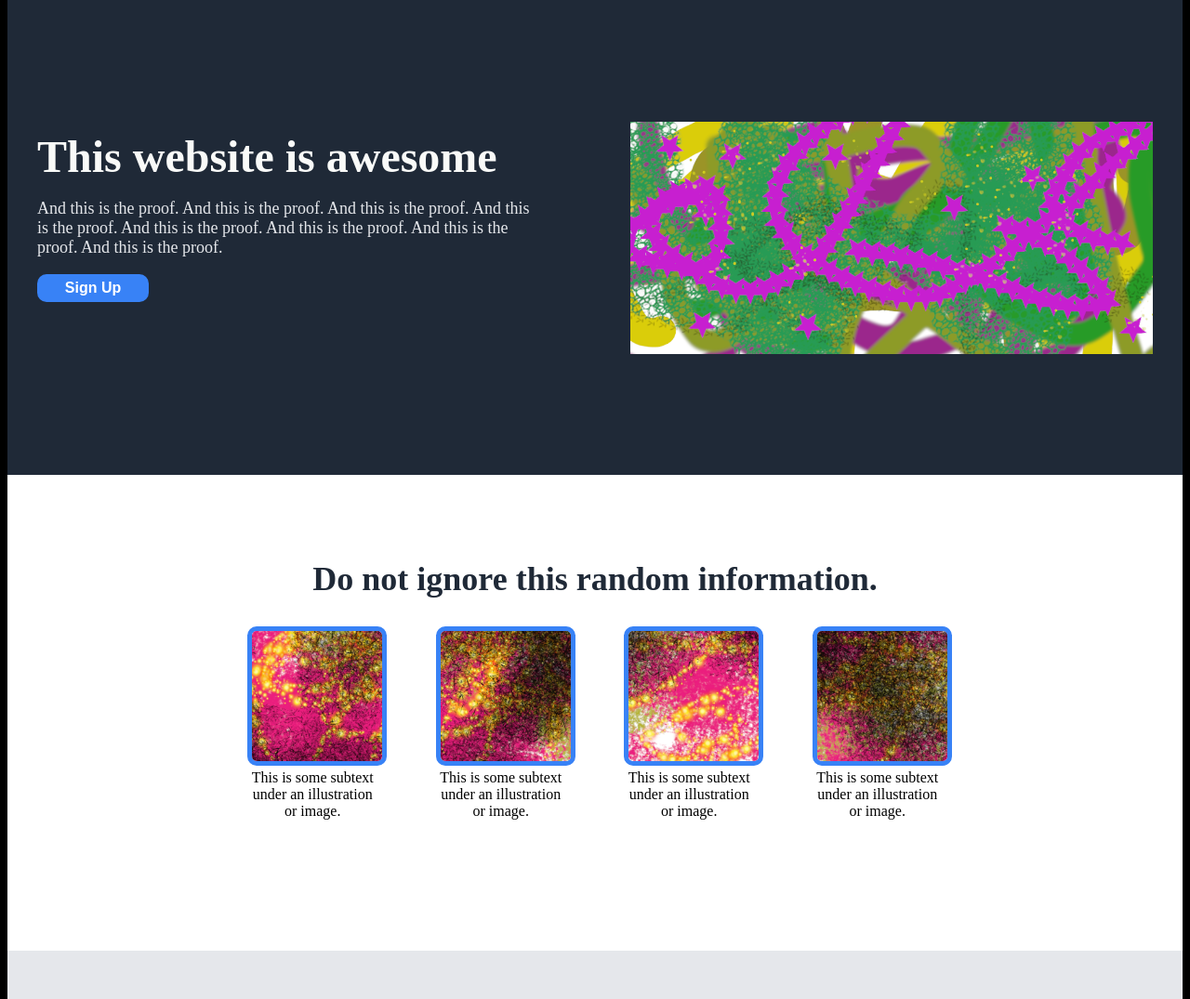
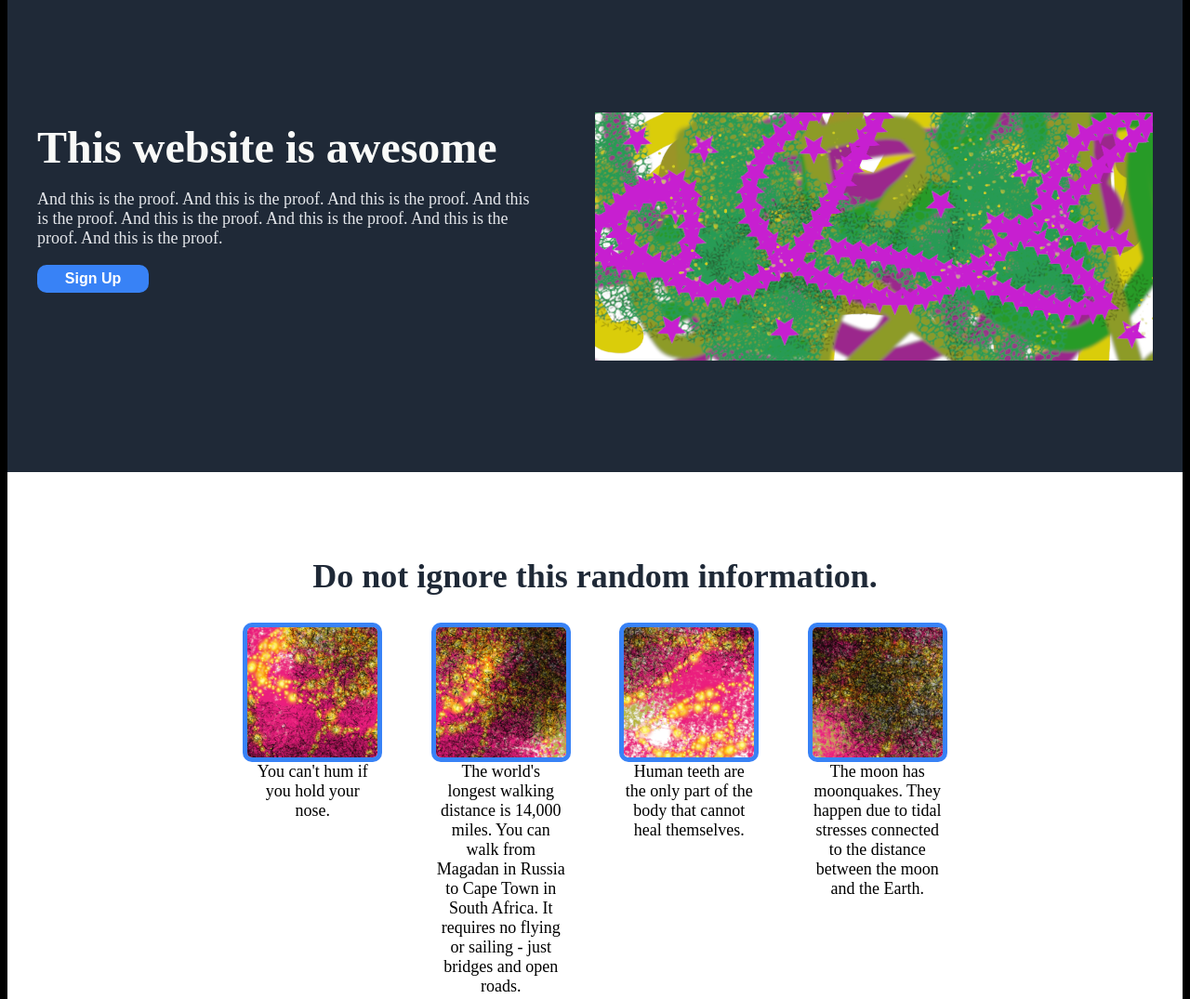
Before and after one commit to RadekHerman/odin-Landing-Page-Project, a plain HTML site: page index.html in a window 1280 px wide. Shown: the part 80-1155 px from the top of the page at 93% size. Drawn offline with Linux system fonts and the light colour scheme.

Commit message:
feat: content

```diff
--- a/css/styles.css
+++ b/css/styles.css
@@ -5,6 +5,8 @@ html {
 .box {
     margin: 0 auto;
     max-width: 1200px;
+    padding-left: 25px;
+    padding-right: 25px;
 }
 
 .section-0, ul {
@@ -26,40 +28,31 @@ ul {
 .section-1 {
     display: flex;
     justify-content: space-between;
-    padding: 30px 0;
+    padding: 100px 0;
     flex-wrap: wrap;
 }
 
 .s1-left {
     width: 45%;
-    margin: 100px 0;
+    margin: 20px 0;
     padding-right: 30px;
     padding-top: 10px;
     padding-bottom: 10px;
-    /* border: 5px solid red; */
+
 }
 
 .s1-right {
     display: flex;
-    /* height: 300px; */
-    margin: 100px 0;
-    /* object-fit: cover; */
-    /* border: 5px solid white; */
+    margin: 20px 0;
+
 }
 
 .s1-right img {
-    height: 250px;
-
-    /* width: 100px; */
-    /* padding: 10px; */
-    /* flex: 1; */
+    max-width: 100%;
+    height: auto;
+    /* height: 250px; */
 }
 
-
-/* fot testing background */
-/* .section-2 {
-background-color: red;
-} */
 
 .container {
     display: flex;
@@ -72,12 +65,12 @@ background-color: red;
 
 
 .column {
-    /* display: flex;
-    flex-direction: column; */
+    display: flex;
+    flex-direction: column;
     max-width: 140px;
-    /* align-items: center;
-    */
+    align-items: center;
     text-align: center;
+    font-size: 18px;
 }
 
 .column img {
@@ -128,13 +121,12 @@ span {
 }
 .section-2 {
     padding-top: 60px;
-    padding-bottom: 140px;
-    /* margin-top: 30px;
-    margin-bottom: 100px; */
+    padding-bottom: 10px;
 }
 
 .section-3 {
-    padding: 200px 400px;
+    padding: 100px 0;
+    max-width: 800px;
     align-items: center;
 }
 
@@ -142,14 +134,22 @@ span {
     background-color: #3882F6;
     color: #F9FAF8;
     display: flex;
-    justify-content: space-between;
+    justify-content: space-around;
     align-items: center;
-    padding: 50px 100px;
+    /* padding: 50px 100px; */
+    padding: 50px 0;
     border: 5px;
     border-radius: 5px;
     margin-top: 80px;
     margin-bottom: 80px;
 }
+
+/* .s4-left {
+    padding-left: 200px;
+}
+.s4-right {
+    padding-right: 200px;
+} */
 
 header a, .section-1 p {
     color: #E5E7EB;
--- a/index.html
+++ b/index.html
@@ -37,37 +37,41 @@
               <button type="submit" class="signup-button">Sign Up</button>
             </div>
             <div class="s1-right">
-              <img src="./img/picture-landing.png" alt="nice main picture">
+              <img src="./img/picture-landing.png" width="600" alt="nice main picture">
             </div>
           </div>
         </div>
       </div>
       <div class="background-2">
-        <div class="box section-2" id="info">
-          <h2>Do not ignore this random information.</h2>
+        <div class="box section-2">
+          <h2 id="info">Do not ignore this random information.</h2>
           <div class="container">
             <div class="column">
               <img src="./img/1.png" alt="no1">
-              <div class="text">This is some subtext under an illustration or image.</div>
+              <div class="text">You can't hum if you hold your nose.</div>
             </div>
             <div class="column">
               <img src="./img/2.png" alt="no2">
-              <div class="text">This is some subtext under an illustration or image.</div>
+              <div class="text">The world's longest walking distance is 14,000 miles.
+                You can walk from Magadan in Russia to Cape Town in South Africa.
+                It requires no flying or sailing - just bridges and open roads.
+              </div>
             </div>
             <div class="column">
               <img src="./img/3.png" alt="no3">
-              <div class="text">This is some subtext under an illustration or image.</div>
+              <div class="text">Human teeth are the only part of the body that cannot heal themselves.</div>
             </div>
             <div class="column">
               <img src="./img/4.png" alt="no4">
-              <div class="text">This is some subtext under an illustration or image.</div>
+              <div class="text">The moon has moonquakes. They happen due to tidal stresses connected to the distance between the moon and the Earth.
+              </div>
             </div>
           </div>
         </div>
       </div>
       <div class="background-3">
-        <div class="box section-3" id="quote">
-          <div class="quote">Words differently arranged have a different meaning,
+        <div class="box section-3">
+          <div class="quote" id="quote">Words differently arranged have a different meaning,
             and meanings differently arranged have different effects.
           </div>
           <div class="quote pascal">-Blaise Pascal</div>
```
